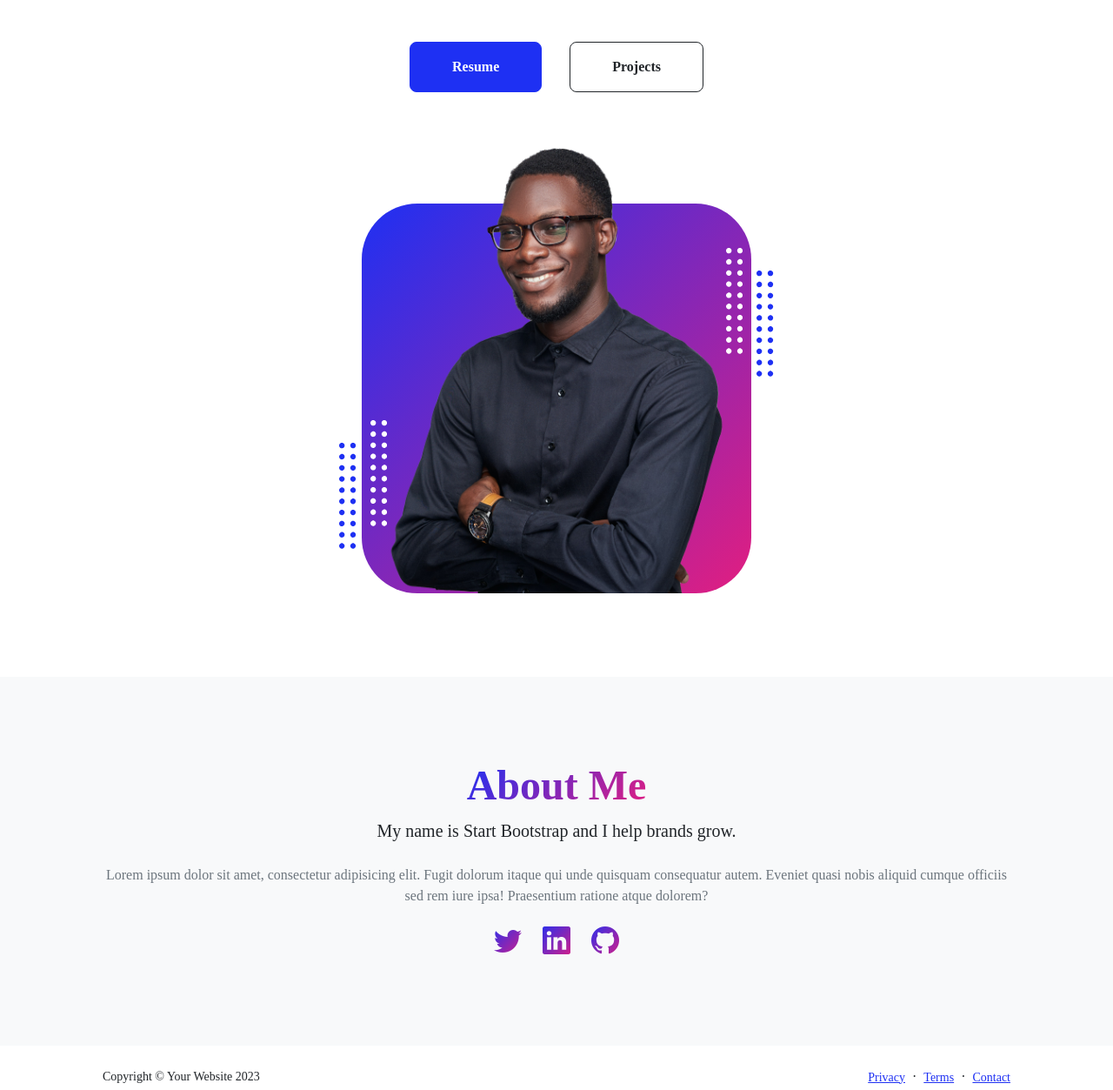
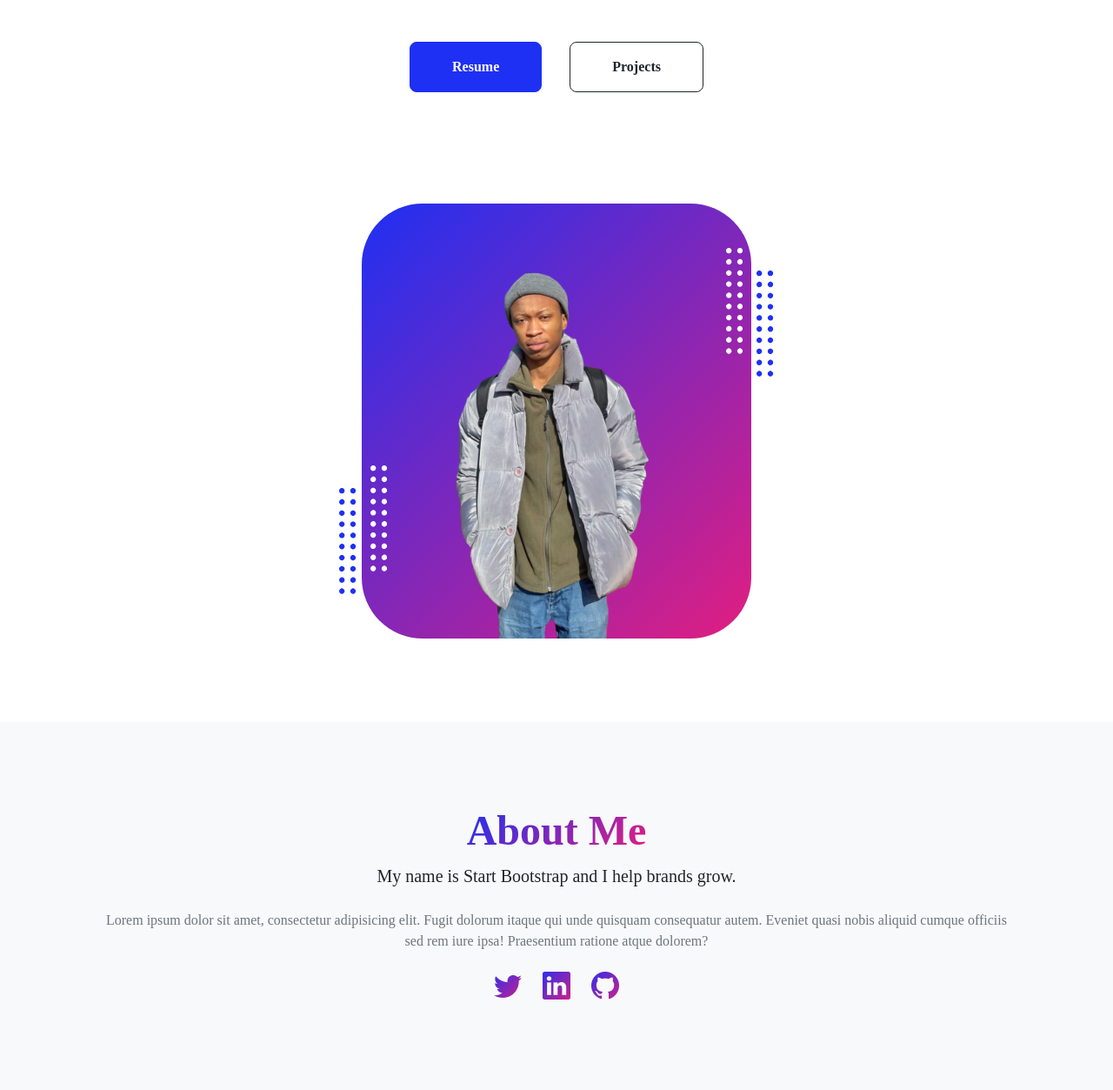
Before and after one commit to Abdul-Rahman-Ibrahim/Django-Portfolio, a Django app: page / in a window 1280 px wide. Shown: the part 286-1539 px from the top of the page at 87% size. Run offline with Django 5.2, Linux system fonts and the light colour scheme; some libraries are stand-ins or nearby versions; some web fonts are replaced.

Commit message:
added pfp

```diff
--- a/templates/index.html
+++ b/templates/index.html
@@ -5,7 +5,14 @@
 
 
 {% block content %}
-
+<style>
+    .profile {
+    max-width: 500px;
+    height: 500px;
+    border-radius: 70px;
+    padding: 1.5rem;
+}
+</style>
 <header class="py-5">
     <div class="container px-5 pb-5">
         <div class="row gx-5 align-items-center">
@@ -19,19 +26,17 @@
                     <h1 class="display-3 fw-bolder mb-5"><span class="text-gradient d-inline">Get online and
                             grow fast</span></h1>
                     <div class="d-grid gap-3 d-sm-flex justify-content-sm-center justify-content-xxl-start mb-3">
-                        <a class="btn btn-primary btn-lg px-5 py-3 me-sm-3 fs-6 fw-bolder" href="resume.html">Resume</a>
+                        <a class="btn btn-primary btn-lg px-5 py-3 me-sm-3 fs-6 fw-bolder" href="{% url 'resume' %}">Resume</a>
                         <a class="btn btn-outline-dark btn-lg px-5 py-3 fs-6 fw-bolder"
-                            href="projects.html">Projects</a>
+                            href="{% url 'projects' %}">Projects</a>
                     </div>
                 </div>
             </div>
             <div class="col-xxl-7">
                 <!-- Header profile picture-->
                 <div class="d-flex justify-content-center mt-5 mt-xxl-0">
-                    <div class="profile bg-gradient-primary-to-secondary">
-                        <!-- TIP: For best results, use a photo with a transparent background like the demo example below-->
-                        <!-- Watch a tutorial on how to do this on YouTube (link)-->
-                        <img class="profile-img" src="{% static 'imgs/profile.png' %}" alt="Profile Picture" />
+                    <div  class="profile bg-gradient-primary-to-secondary mx-auto">
+                        <img class="profile-img" src="{% static 'imgs/pfp3.png' %}"  alt="Profile Picture" />
                         <div class="dots-1">
                             <!-- SVG Dots-->
                             <svg version="1.1" xmlns="http://www.w3.org/2000/svg"
```
Also changed, not shown: static/imgs/pass.jpeg (deleted), static/imgs/pfp3.png (added).
